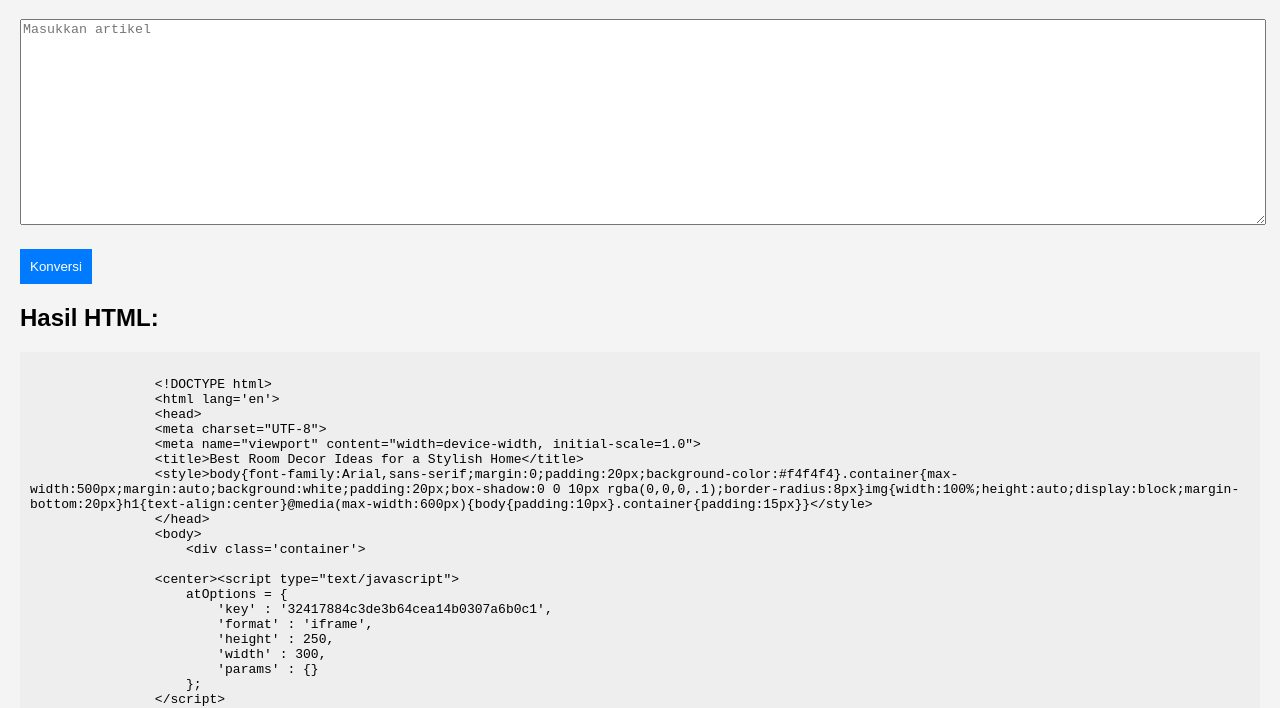
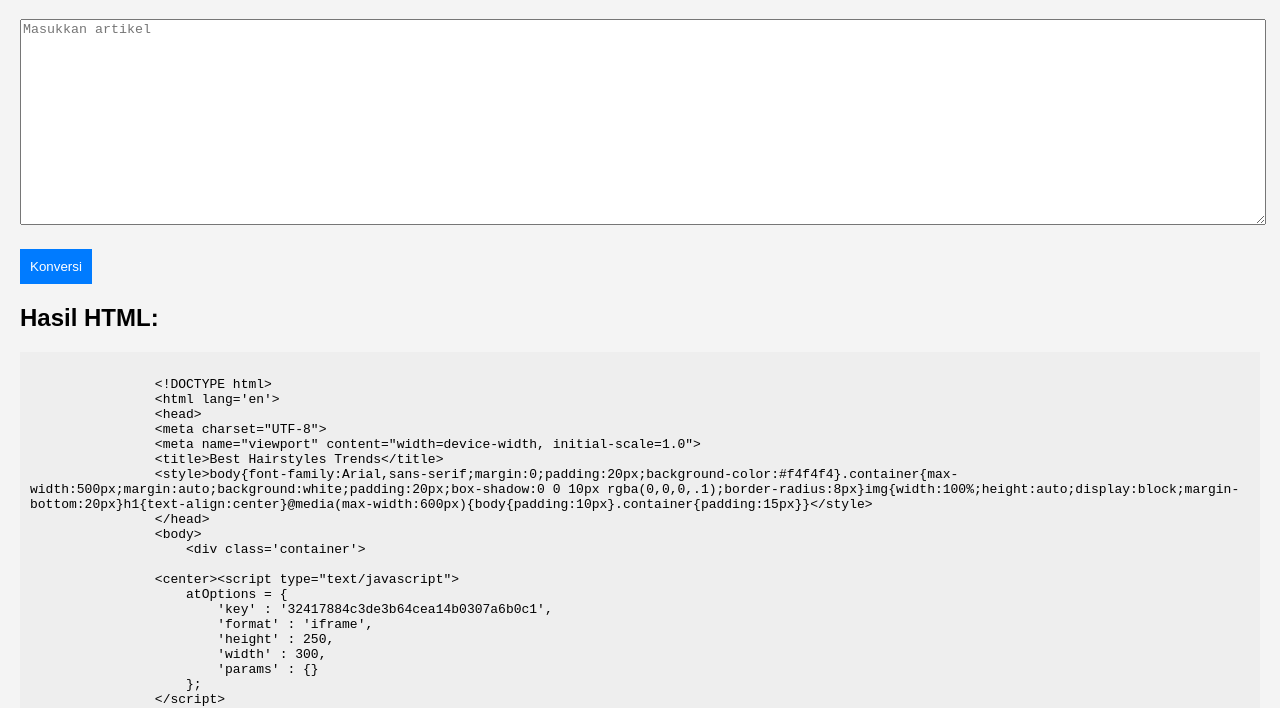
Before and after one commit to hairstylespint/tool, a plain HTML site: page index.html in a window 1280 px wide. Both pictures are taken after a click on the button "Konversi". Shown: the part 81-789 px from the top of the page. Drawn offline with Linux system fonts and the light colour scheme.

Commit message:
Update index.html

```diff
--- a/index.html
+++ b/index.html
@@ -112,7 +112,7 @@
                 <head>
                 <meta charset="UTF-8">
                 <meta name="viewport" content="width=device-width, initial-scale=1.0">
-                <title>Best Room Decor Ideas for a Stylish Home</title>
+                <title>Best Hairstyles Trends</title>
                 <style>body{font-family:Arial,sans-serif;margin:0;padding:20px;background-color:#f4f4f4}.container{max-width:500px;margin:auto;background:white;padding:20px;box-shadow:0 0 10px rgba(0,0,0,.1);border-radius:8px}img{width:100%;height:auto;display:block;margin-bottom:20px}h1{text-align:center}@media(max-width:600px){body{padding:10px}.container{padding:15px}}</style>
                 </head>
                 <body>
```
